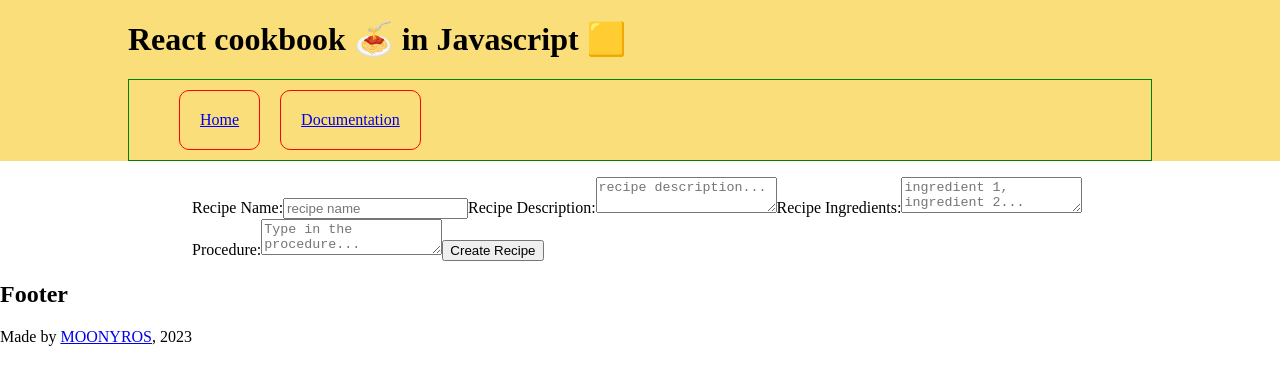
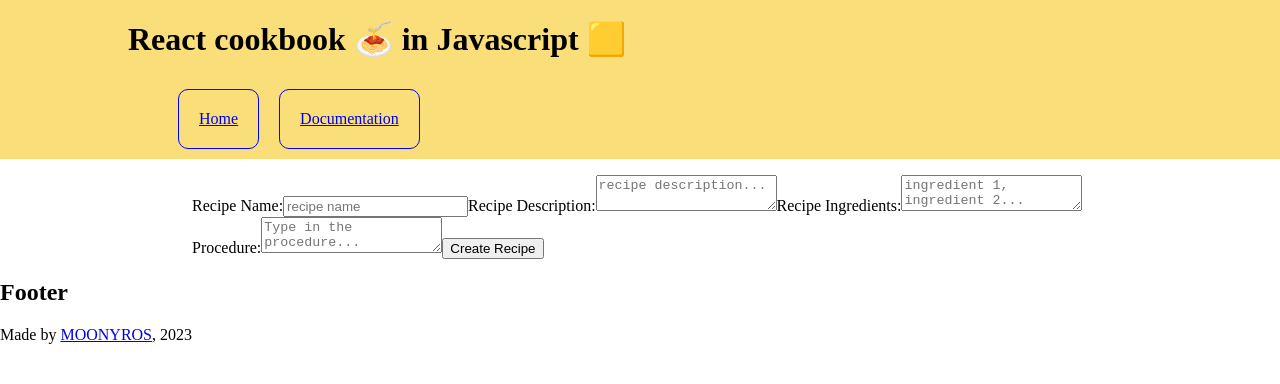
Before and after one commit to MOONYROS/js-react-cookbook, a React (Vite) app: page / in a window 1280 px wide. Shown: the top 384 px of the page. Built offline with nearby package versions, Linux system fonts and the light colour scheme.

Commit message:
transfee to external stylesheet

```diff
--- a/src/components/Header.jsx
+++ b/src/components/Header.jsx
@@ -1,30 +1,17 @@
 import React from "react";
 import { Link } from "react-router-dom";
-import { containerStyle } from "../webLinks";
-
-const topHeaderStyle = { marginTop: "0", paddingTop: "20px" };
-const background = { backgroundColor: "#FADE7A" };
-const listElement = {
-    display: "inline-block",
-    padding: "20px",
-    margin: "10px",
-    borderRadius: "10px",
-    border: "1px solid red",
-};
 
 export default function Header() {
     return (
-        <div style={background}>
-            <div style={containerStyle}>
-                <h1 style={topHeaderStyle}>
-                    React cookbook 🍝 in Javascript 🟨
-                </h1>
+        <div className="coloredBackground">
+            <div className="container">
+                <h1 id="headerHeading">React cookbook 🍝 in Javascript 🟨</h1>
                 <nav>
                     <ul className="something">
-                        <li style={listElement}>
+                        <li className="listElement">
                             <Link to="/">Home</Link>
                         </li>
-                        <li style={listElement}>
+                        <li className="listElement">
                             <Link to="/documentation">Documentation</Link>
                         </li>
                     </ul>
--- a/src/style.css
+++ b/src/style.css
@@ -1,3 +1,21 @@
-.something {
-    border: 1px solid green;
+.container {
+    width: 80%;
+    margin: auto;
 }
+
+#headerHeading {
+    margin-top: 0px;
+    padding-top: 20px;
+}
+
+.listElement {
+    display: inline-block;
+    padding: 20px;
+    margin: 10px;
+    border-radius: 10px;
+    border: 1px solid blue;
+}
+
+.coloredBackground {
+    background-color: #FADE7A;
+}
```
